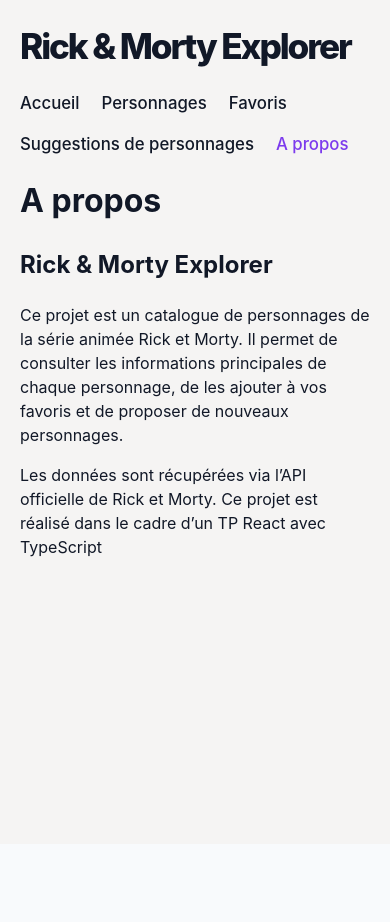
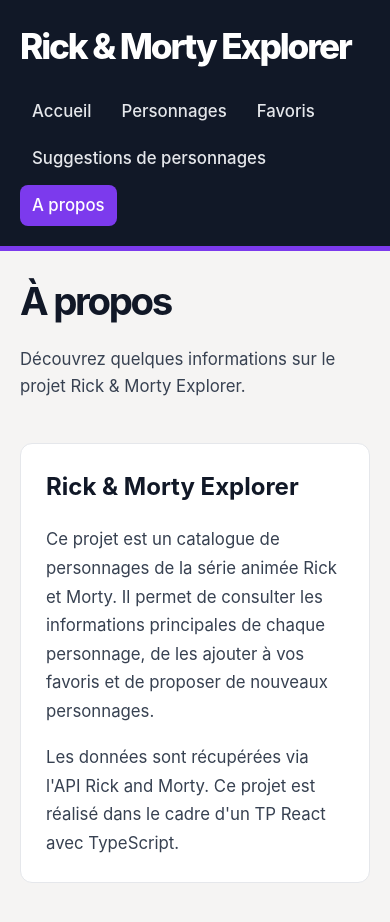
Before and after one commit to ZephaX7/TP-React-TypeScript-API, a React (Vite) app: page /about in a window 390 px wide. Before the commit the page ends 844 px from the top, so only its background shows below. Built offline with nearby package versions, Linux system fonts and the light colour scheme.

Commit message:
suggestion + css

```diff
--- a/src/App.css
+++ b/src/App.css
@@ -18,8 +18,12 @@
   min-height: 100vh;
 }
 
+/* HEADER */
+
 .simple-header {
-  padding: 24px 40px 0;
+  padding: 24px 40px;
+  background: #111827;
+  border-bottom: 5px solid #7c3aed;
 }
 
 .simple-header h1 {
@@ -27,32 +31,41 @@
   font-size: clamp(2.2rem, 3vw, 3.5rem);
   font-weight: 800;
   letter-spacing: -0.06em;
-  color: #111827;
+  color: white;
 }
 
 .simple-nav {
   display: flex;
   flex-wrap: wrap;
-  gap: 16px 22px;
+  gap: 10px;
   margin-top: 18px;
 }
 
 .simple-nav a {
-  color: #111827;
+  color: #e5e7eb;
   text-decoration: none;
   font-size: 1.05rem;
   font-weight: 500;
+  padding: 8px 12px;
+  border-radius: 8px;
 }
 
-.simple-nav a.active,
+.simple-nav a.active {
+  background: #7c3aed;
+  color: white;
+}
+
 .simple-nav a:hover {
-  color: #7c3aed;
+  background: #374151;
+  color: white;
 }
+
+/* CONTENU */
 
 .page-content {
   max-width: 1200px;
   margin: 0 auto;
-  padding: 28px 40px 60px;
+  padding: 40px 40px 60px;
 }
 
 .page {
@@ -78,6 +91,8 @@
   font-size: 1.05rem;
   line-height: 1.6;
 }
+
+/* CARTES */
 
 .card-grid {
   display: grid;
@@ -114,16 +129,24 @@
   color: #6b7280;
 }
 
+/* BOUTONS */
+
 .button {
   display: inline-block;
   margin-top: 14px;
   padding: 10px 18px;
   border-radius: 999px;
-  background: #111827;
+  background: #7c3aed;
   color: white;
   text-decoration: none;
   font-weight: 600;
 }
+
+.button:hover {
+  background: #6d28d9;
+}
+
+/* PAGE DETAIL */
 
 .detail {
   max-width: 800px;
@@ -160,21 +183,28 @@
 }
 
 .meta span {
-  background: #f3f4f6;
-  color: #374151;
+  background: #ede9fe;
+  color: #6d28d9;
   padding: 6px 10px;
   border-radius: 999px;
   font-size: 0.8rem;
   font-weight: 600;
 }
 
+/* FORMULAIRE */
+
 .form-card {
   width: 100%;
   max-width: 640px;
+  margin: 0 auto;
   background: #fff;
   border: 1px solid #e5e7eb;
   border-radius: 12px;
-  padding: 24px;
+  padding: 28px;
+}
+
+.form-card h2 {
+  margin-top: 0;
 }
 
 .form-card form {
@@ -192,18 +222,73 @@
 }
 
 .form-card input,
+.form-card select,
 .form-card textarea {
+  width: 100%;
   border: 1px solid #d1d5db;
   border-radius: 10px;
   padding: 12px 14px;
   font: inherit;
   background: #fff;
+  color: #111827;
+}
+
+.form-card input:focus,
+.form-card select:focus,
+.form-card textarea:focus {
+  outline: none;
+  border-color: #7c3aed;
 }
 
 .form-card textarea {
   min-height: 120px;
   resize: vertical;
 }
+
+.form-card button {
+  width: 100%;
+  padding: 12px 18px;
+  border: none;
+  border-radius: 10px;
+  background: #7c3aed;
+  color: white;
+  font-size: 1rem;
+  font-weight: 600;
+  cursor: pointer;
+}
+
+.form-card button:hover {
+  background: #6d28d9;
+}
+
+/* MESSAGE DE SUCCES */
+
+.form-feedback.success {
+  margin-top: 18px;
+  color: #15803d;
+  font-weight: 600;
+}
+
+/* BARRE DE RECHERCHE */
+
+.search-input {
+  width: 100%;
+  max-width: 500px;
+  padding: 12px 15px;
+  border: 1px solid #d1d5db;
+  border-radius: 10px;
+  background: white;
+  color: #111827;
+  font: inherit;
+  font-size: 1rem;
+}
+
+.search-input:focus {
+  outline: none;
+  border-color: #7c3aed;
+}
+
+/* ETAT VIDE */
 
 .empty-state {
   width: 100%;
@@ -225,16 +310,67 @@
   font-size: 1.05rem;
 }
 
+/* A PROPOS */
+
+.page article {
+  width: 100%;
+  max-width: 950px;
+  min-height: 300px;
+
+  margin: 20px auto 0;
+  padding: 40px;
+
+  background: white;
+  border: 1px solid #e5e7eb;
+  border-radius: 12px;
+}
+
+.page article h3 {
+  margin: 0 0 20px;
+  font-size: 1.5rem;
+}
+
+.page article p {
+  max-width: 850px;
+  margin: 0 0 18px;
+  font-size: 1.05rem;
+  line-height: 1.7;
+}
+
+.page article p:last-child {
+  margin-bottom: 0;
+}
+
+/* MOBILE */
+
 @media (max-width: 640px) {
+
   .simple-header {
-    padding: 20px 20px 0;
+    padding: 20px;
+  }
+
+  .simple-header h1 {
+    font-size: 2.2rem;
+  }
+
+  .simple-nav {
+    gap: 6px;
   }
 
   .page-content {
-    padding: 20px 20px 40px;
+    padding: 30px 20px 40px;
   }
 
   .detail-card {
     grid-template-columns: 1fr;
   }
+
+  .form-card {
+    padding: 20px;
+  }
+
+  .page article {
+    min-height: auto;
+    padding: 25px;
+  }
 }
--- a/src/pages/About.tsx
+++ b/src/pages/About.tsx
@@ -1,19 +1,29 @@
 const About = () => {
   return (
-    <header>
-      <h1>A propos</h1>
+    <section className="page">
+      <h2>À propos</h2>
 
+      <p>
+        Découvrez quelques informations sur le projet Rick & Morty Explorer.
+      </p>
 
-    <h2>Rick & Morty Explorer</h2>
-    <p>
-      Ce projet est un catalogue de personnages de la série animée Rick et Morty. Il permet de consulter les informations principales de chaque personnage, de les ajouter à vos favoris et de proposer de nouveaux personnages.
-    </p>
-    <p>
-      Les données sont récupérées via l’API officielle de Rick et Morty. Ce projet est réalisé dans le cadre d’un TP React avec TypeScript
-    </p>
+      <article className="about-card">
+        <h3>Rick & Morty Explorer</h3>
 
-    </header>
-  );
-};
+        <p>
+          Ce projet est un catalogue de personnages de la série animée
+          Rick et Morty. Il permet de consulter les informations principales
+          de chaque personnage, de les ajouter à vos favoris et de proposer
+          de nouveaux personnages.
+        </p>
 
-export default About;
+        <p>
+          Les données sont récupérées via l'API Rick and Morty.
+          Ce projet est réalisé dans le cadre d'un TP React avec TypeScript.
+        </p>
+      </article>
+    </section>
+  )
+}
+
+export default About
```
